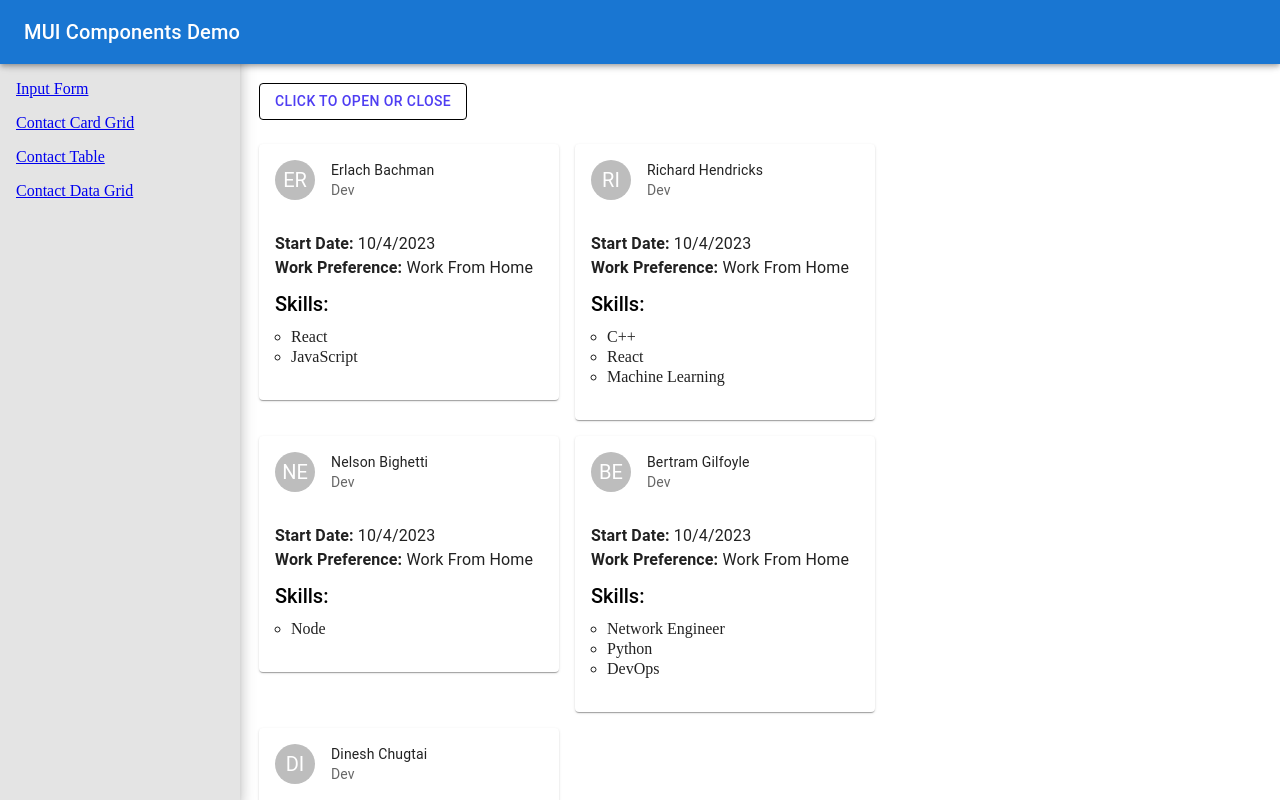
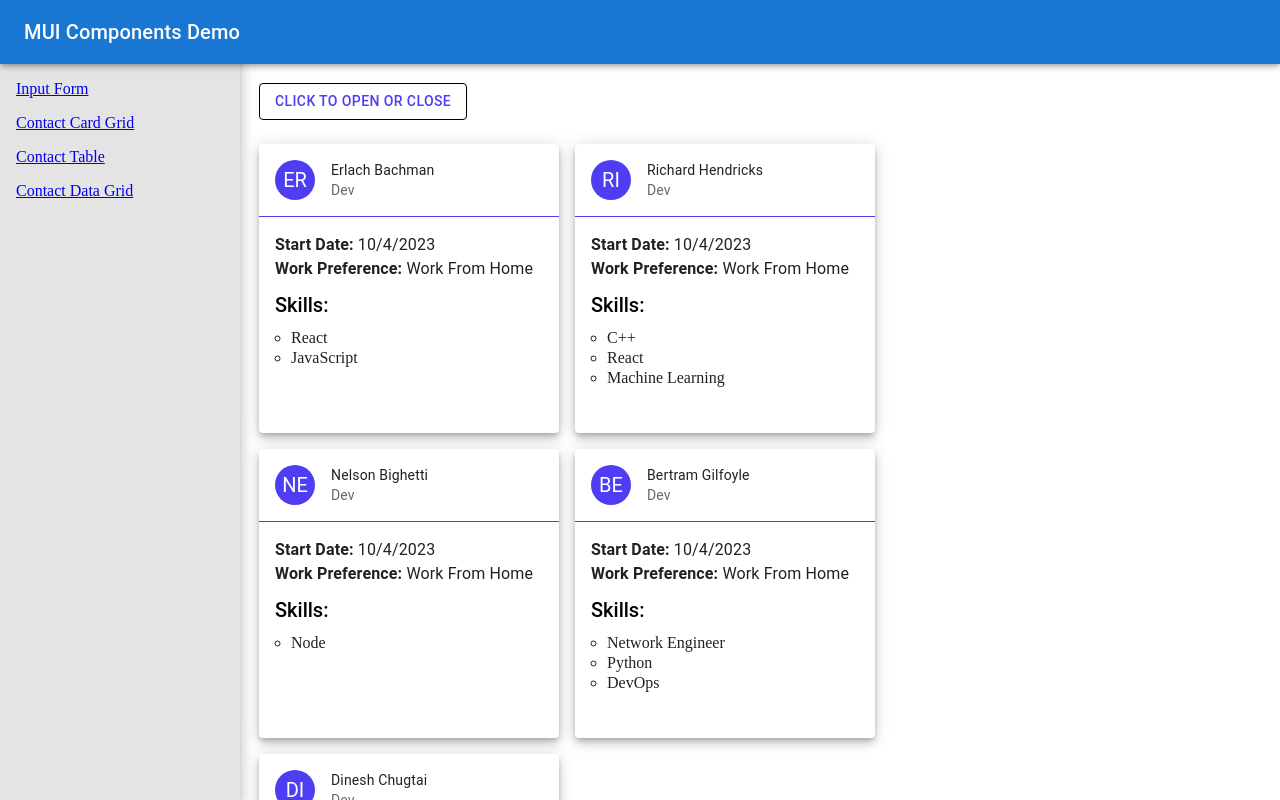
Before and after one commit to redeyedev-208/ga-mui-styling-demo, a React (Create React App) app: page /grid in a window 1280 px wide. Shown: the top 800 px of the page. Built offline with nearby package versions, Linux system fonts and the light colour scheme.

Commit message:
added same height for all cards inside of grid and targetted avatar, w comments for later reference

```diff
--- a/src/components/Grid/ContactCardGrid.tsx
+++ b/src/components/Grid/ContactCardGrid.tsx
@@ -13,6 +13,10 @@ import {
   Typography,
 } from '@mui/material';
 import { contactData } from '../../Data/ContactData';
+
+// Adding a constant here that is close to the tallest height for cards regardless of skills so we are looking at 3 for example
+const contactLineHeight = 24;
+let maxSkills = 1;
 
 type Props = {};
 
@@ -42,17 +46,25 @@ const ContactCardGrid = (props: Props) => {
         sx={{ width: 700 }}
       >
         {contactData.map((contact) => {
+          maxSkills =
+            (contact.skills?.length || 0) > maxSkills
+              ? contact.skills?.length || 0
+              : maxSkills;
           return (
             <Grid
               item
               key={contact.name}
             >
-              <Card sx={{ width: 300 }}>
+              <Card sx={{ width: 300, boxShadow: 6 }}>
                 <CardHeader
+                  sx={{
+                    borderBottom: '1px solid',
+                    borderBottomColor: 'primary.main',
+                  }}
                   title={contact.name}
                   subheader={contact.role}
                   avatar={
-                    <Avatar>
+                    <Avatar sx={{ backgroundColor: 'primary.main' }}>
                       {contact.name?.substring(0, 2).toUpperCase() || 'A'}
                     </Avatar>
                   }
@@ -62,7 +74,9 @@ const ContactCardGrid = (props: Props) => {
                   timeout={1000}
                   // orientation='horizontal'
                 >
-                  <CardContent>
+                  <CardContent
+                    sx={{ height: 104 + maxSkills * contactLineHeight }}
+                  >
                     <Typography>
                       <b>Start Date: </b> {contact.startDate}
                     </Typography>
```
